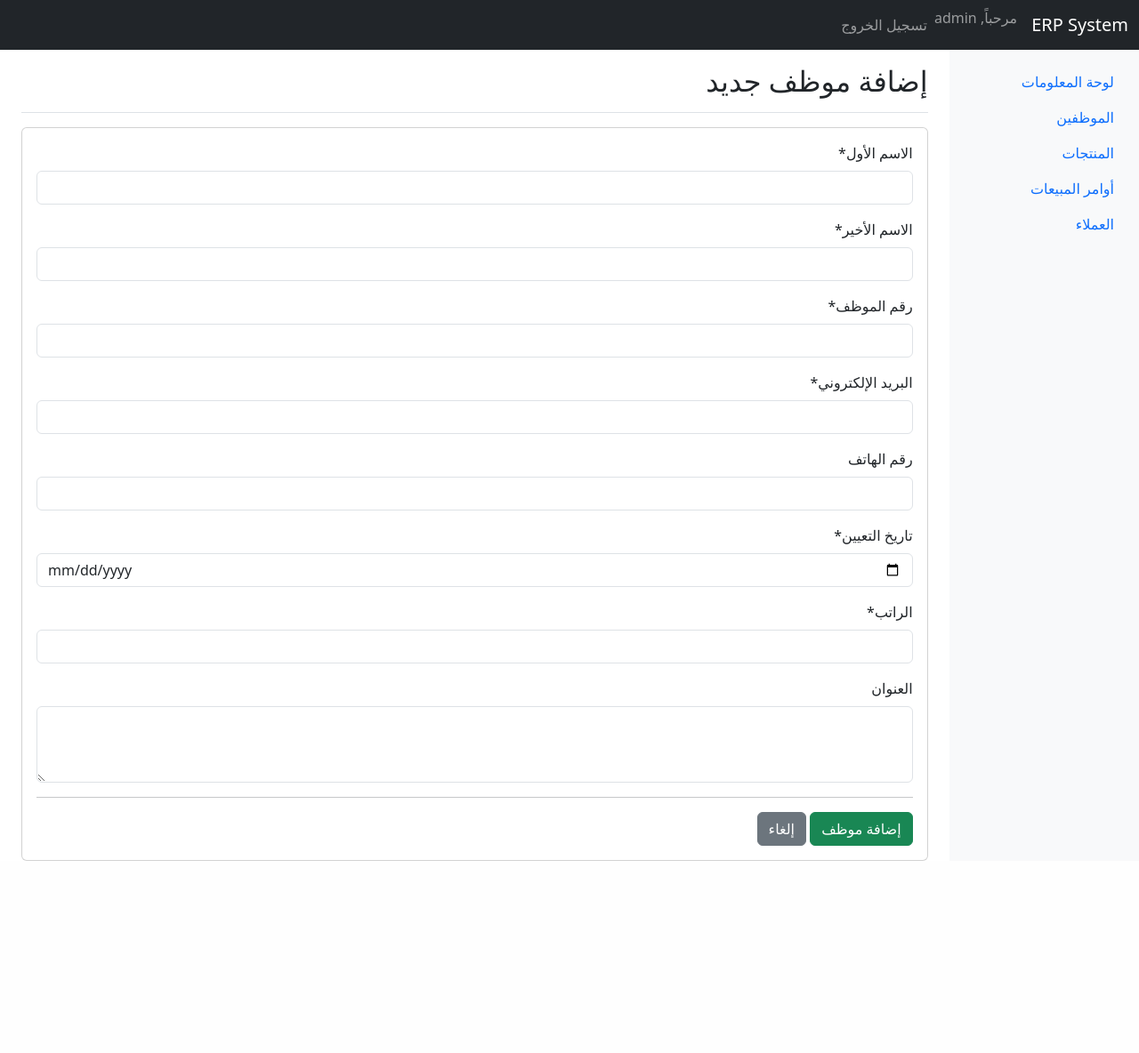
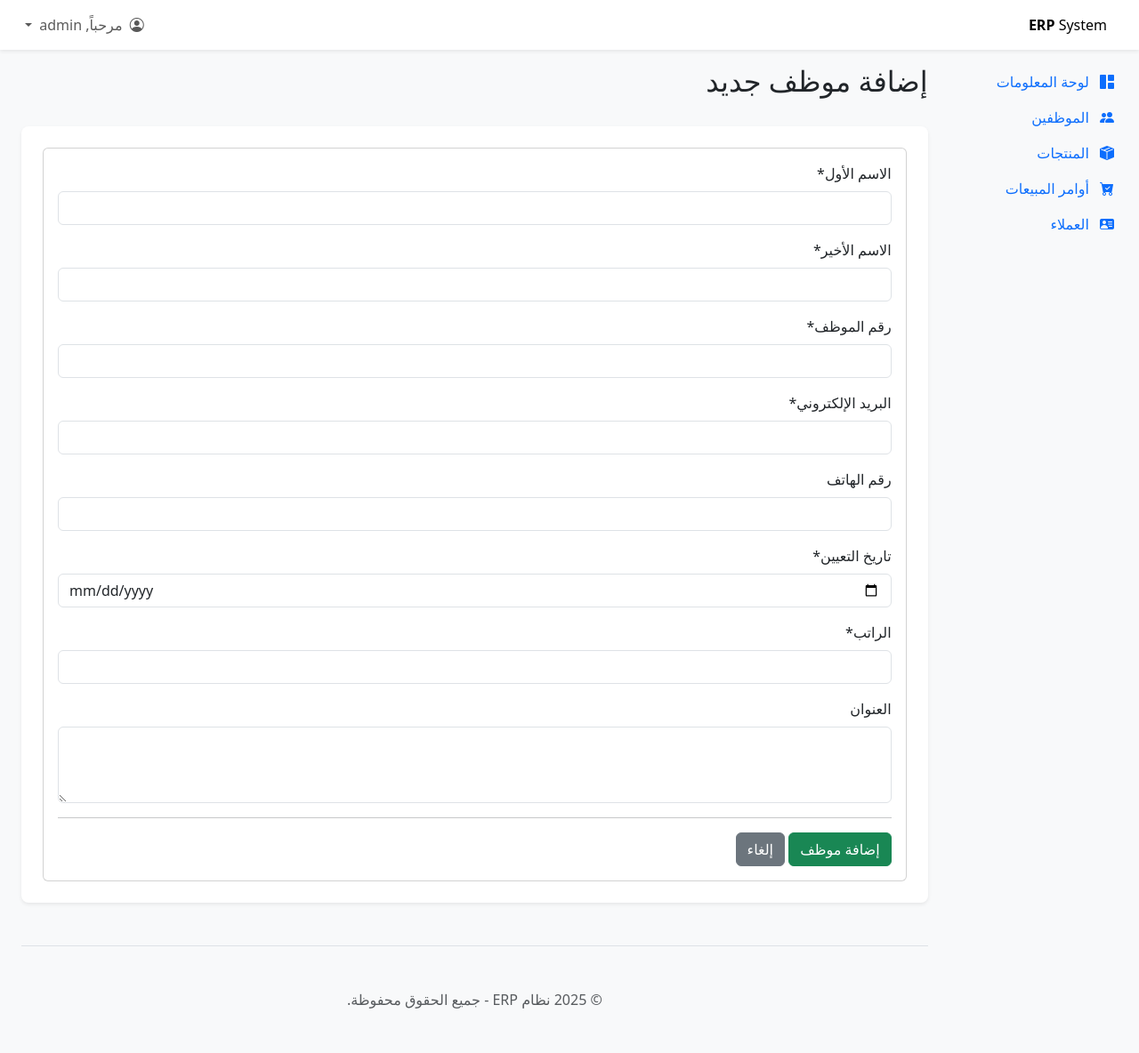
Before and after one commit to K001019/ERP_project, a Django app: page /employees/add/ in a window 1280 px wide. Shown: the whole page at 89% size. Before the commit the page ends 968 px from the top, so only its background shows below. Run offline with Django 4.2, Linux system fonts and the light colour scheme; a user stored in the database is signed in; some libraries are stand-ins or nearby versions.

Commit message:
Update base.html

```diff
--- a/templates/base.html
+++ b/templates/base.html
@@ -3,71 +3,101 @@
 <html lang="ar" dir="rtl">
 
 <head>
-  <meta charset="utf-g">
+  <meta charset="utf-8">
   <meta name="viewport" content="width=device-width, initial-scale=1">
-  <title>{% block title %}نظام ERP{% endblock %}</title>
-  <!-- Bootstrap CSS -->
+  <title>{% block title %}نظام ERP{% endblock %} | ERP System</title>
+
+  <!-- Google Fonts: Cairo -->
+  <link rel="preconnect" href="https://fonts.googleapis.com">
+  <link rel="preconnect" href="https://fonts.gstatic.com" crossorigin>
+  <link href="https://fonts.googleapis.com/css2?family=Cairo:wght@400;600;700&display=swap" rel="stylesheet">
+
+  <!-- Bootstrap CSS (RTL) -->
   <link rel="stylesheet" href="https://cdn.jsdelivr.net/npm/bootstrap@5.3.2/dist/css/bootstrap.rtl.min.css"
     integrity="sha384-nU14brUcp6StFntEOOEBvcJm4huWjB0OcIeQ3fltAfSmuZFrkAif0T+UtNGlKKQv" crossorigin="anonymous">
-  <!-- Custom CSS (اختياري) -->
+
+  <!-- Bootstrap Icons -->
+  <link rel="stylesheet" href="https://cdn.jsdelivr.net/npm/bootstrap-icons@1.11.3/font/bootstrap-icons.min.css">
+
+  <!-- Custom CSS -->
   <link rel="stylesheet" href="{% static 'css/custom.css' %}">
+
 </head>
 
-<body>
-  <!-- Navbar -->
-  <nav class="navbar navbar-expand-lg navbar-dark bg-dark">
+<body class="bg-light">
+
+  <!-- =============================================== -->
+  <!--                      HEADER                     -->
+  <!-- =============================================== -->
+  <header class="navbar navbar-expand-lg navbar-light bg-white sticky-top flex-md-nowrap p-2 shadow-sm">
     <div class="container-fluid">
-      <a class="navbar-brand" href="{% url 'dashboard' %}">ERP System</a>
-      <button class="navbar-toggler" type="button" data-bs-toggle="collapse" data-bs-target="#navbarNav"
-        aria-controls="navbarNav" aria-expanded="false" aria-label="Toggle navigation">
+      <a class="navbar-brand col-md-3 col-lg-2 me-0 px-3 fs-6" href="{% url 'dashboard' %}">
+        <strong>ERP</strong> System
+      </a>
+      <button class="navbar-toggler" type="button" data-bs-toggle="collapse" data-bs-target="#sidebarMenu"
+        aria-controls="sidebarMenu" aria-expanded="false" aria-label="Toggle navigation">
         <span class="navbar-toggler-icon"></span>
       </button>
-      <div class="collapse navbar-collapse" id="navbarNav">
-        <ul class="navbar-nav me-auto">
-          <li class="nav-item">
-            <span class="navbar-text">
+
+      <!-- يمكن إضافة حقل بحث هنا مستقبلاً -->
+      <div class="w-100"></div>
+
+      <div class="navbar-nav">
+        <div class="nav-item dropdown">
+          <a class="nav-link dropdown-toggle" href="#" role="button" data-bs-toggle="dropdown" aria-expanded="false">
+            <i class="bi bi-person-circle me-1"></i>
             مرحباً, {{ user.username }}
-            </span>
-          </li>
-          <li class="nav-item">
+          </a>
+          <ul class="dropdown-menu dropdown-menu-end">
+            <li>
               <form method="post" action="{% url 'logout' %}">
                 {% csrf_token %}
-              <button type="submit" class="nav-link btn btn-link">تسجيل الخروج</button>
+                <button type="submit" class="dropdown-item text-danger">
+                  <i class="bi bi-box-arrow-right me-2"></i>تسجيل الخروج
+                </button>
               </form>
             </li>
           </ul>
         </div>
       </div>
-  </nav>
+    </div>
+  </header>
 
   <div class="container-fluid">
     <div class="row">
-      <!-- Sidebar -->
-      <nav id="sidebar" class="col-md-3 col-lg-2 d-md-block bg-light sidebar collapse">
+      <!-- =============================================== -->
+      <!--                      SIDEBAR                    -->
+      <!-- =============================================== -->
+      <nav id="sidebarMenu" class="col-md-3 col-lg-2 d-md-block sidebar collapse">
         <div class="position-sticky pt-3">
           <ul class="nav flex-column">
             <li class="nav-item">
-              <a class="nav-link active" aria-current="page" href="{% url 'dashboard' %}">
+              <a class="nav-link {% if request.resolver_match.url_name == 'dashboard' %}active{% endif %}" href="{% url 'dashboard' %}">
+                <i class="bi bi-grid-1x2-fill me-2"></i>
                 لوحة المعلومات
               </a>
             </li>
             <li class="nav-item">
-              <a class="nav-link" href="{% url 'employee_list' %}">
+              <a class="nav-link {% if request.resolver_match.url_name == 'employee_list' %}active{% endif %}" href="{% url 'employee_list' %}">
+                <i class="bi bi-people-fill me-2"></i>
                 الموظفين
               </a>
             </li>
             <li class="nav-item">
-              <a class="nav-link" href="{% url 'product_list' %}">
+              <a class="nav-link {% if request.resolver_match.url_name == 'product_list' %}active{% endif %}" href="{% url 'product_list' %}">
+                <i class="bi bi-box-seam-fill me-2"></i>
                 المنتجات
               </a>
             </li>
             <li class="nav-item">
-              <a class="nav-link" href="{% url 'sales_order_list' %}">
+              <a class="nav-link {% if request.resolver_match.url_name == 'sales_order_list' %}active{% endif %}" href="{% url 'sales_order_list' %}">
+                <i class="bi bi-cart-check-fill me-2"></i>
                 أوامر المبيعات
               </a>
             </li>
             <li class="nav-item">
-              <a class="nav-link" href="{% url 'customer_list' %}">
+              <a class="nav-link {% if request.resolver_match.url_name == 'customer_list' %}active{% endif %}" href="{% url 'customer_list' %}">
+                <i class="bi bi-person-vcard-fill me-2"></i>
                 العملاء
               </a>
             </li>
@@ -75,24 +105,36 @@
         </div>
       </nav>
 
-      <!-- Main content -->
+      <!-- =============================================== -->
+      <!--                   MAIN CONTENT                  -->
+      <!-- =============================================== -->
       <main class="col-md-9 ms-sm-auto col-lg-10 px-md-4">
+        <div class="pt-3 pb-2 mb-3">
           {% if messages %}
             {% for message in messages %}
-        <div class="alert alert-{{ message.tags }} alert-dismissible fade show mt-3" role="alert">
+            <div class="alert alert-{{ message.tags }} alert-dismissible fade show" role="alert">
               {{ message }}
               <button type="button" class="btn-close" data-bs-dismiss="alert" aria-label="Close"></button>
             </div>
             {% endfor %}
           {% endif %}
-        <div
-          class="d-flex justify-content-between flex-wrap flex-md-nowrap align-items-center pt-3 pb-2 mb-3 border-bottom">
+
+          <div class="d-flex justify-content-between flex-wrap flex-md-nowrap align-items-center">
             <h1 class="h2">{% block page_title %}{% endblock %}</h1>
           </div>
+        </div>
 
+        <div class="bg-white p-4 rounded-3 shadow-sm">
           {% block content %}
           <!-- محتوى الصفحة المحدد سيظهر هنا -->
           {% endblock %}
+        </div>
+
+        <footer class="pt-4 my-md-5 pt-md-5 border-top">
+            <div class="text-center text-muted">
+                &copy; {% now "Y" %} نظام ERP - جميع الحقوق محفوظة.
+            </div>
+        </footer>
       </main>
     </div>
   </div>
```
Lines whose indentation alone changed are shown as unchanged.
